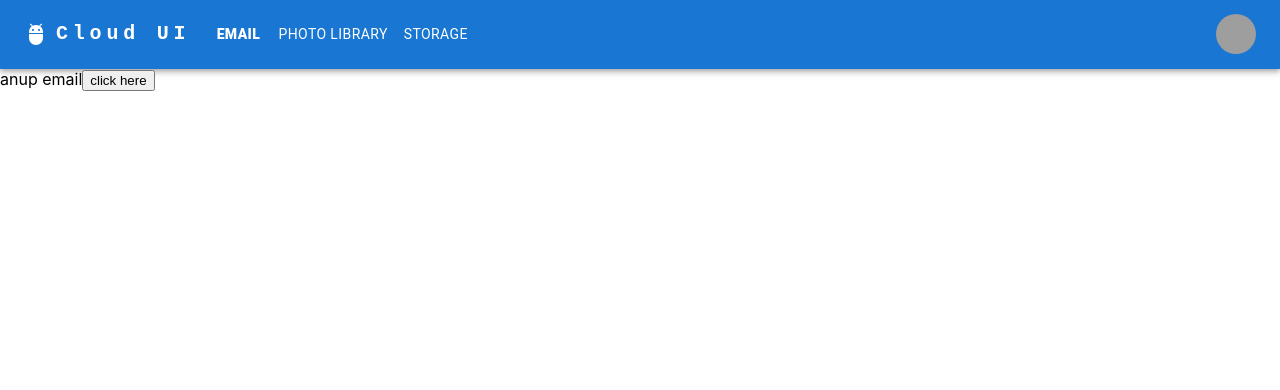
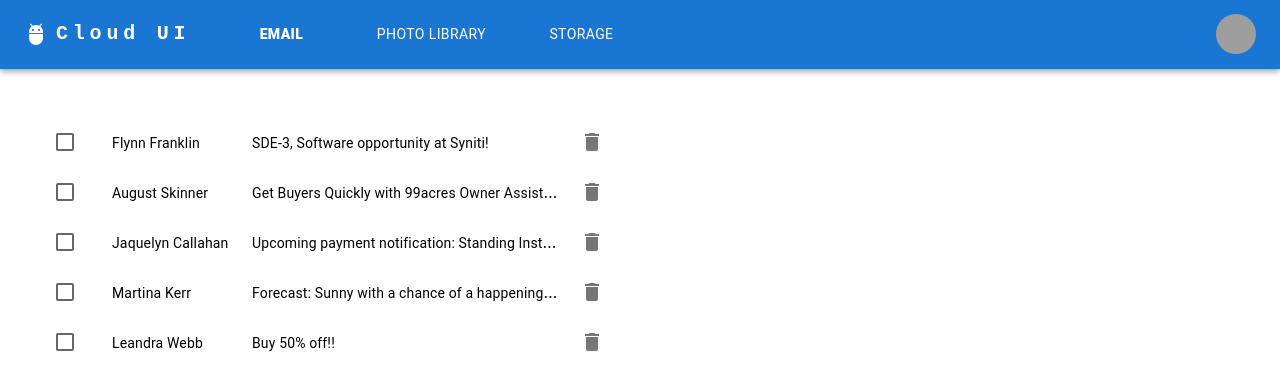
Before and after one commit to anoob09/cloud-application, a React (Create React App) app: page /email in a window 1280 px wide. Shown: the top 390 px of the page. Built offline with nearby package versions, Linux system fonts and the light colour scheme; grey boxes are pictures that could not be loaded.

Commit message:
add email page functionality
added email page functionality, handle single/multiple delete, update reducer

```diff
--- a/src/Layout.js
+++ b/src/Layout.js
@@ -1,10 +1,24 @@
-import React from "react";
+import React, { useEffect } from "react";
 import Routes from "./Routes";
 import TopNav from "./components/Topnav";
+import { fetchUserDetails, fetchUserEmails } from "./api/UserAPI.js";
+import { useDispatch } from 'react-redux';
+import { setUserDetails, setEmails } from './utils/appSlice.js';
 
 const Layout = () => {
+    const dispatch = useDispatch();
+    useEffect(() => {
+        const userDetails = fetchUserDetails();
+        dispatch(setUserDetails(userDetails));
+    }, []);
+
+    useEffect(() => {
+        const emails = fetchUserEmails();
+        dispatch(setEmails(emails));
+    }, []);
+
     return (
-        <div className="">
+        <div className="h-screen w-screen">
             <TopNav />
             <Routes />
             {/* <Footer /> */}
--- a/src/Routes.js
+++ b/src/Routes.js
@@ -6,12 +6,14 @@ import NotFound from "./pages/page404/NotFound";
 
 function App() {
   return (
+    <div className="p-10">
       <Routes>
         <Route path="/" element={<HomeLayout />} />
         <Route path="/email" element={<Email />} />
         <Route path="/photos" element={<Photo />} />
         <Route path="*" element={<NotFound />} />
       </Routes>
+      </div>
   );
 }
 
--- /dev/null
+++ b/src/api/UserAPI.js
@@ -0,0 +1,13 @@
+import UserData from '../mockdata/UserMetadata.json';
+import EmailList from '../mockdata/EmailList.json';
+
+export const fetchUserDetails = (userId) => {
+    // call api to fetch user details
+    console.log("fetch user details");
+    return UserData;
+}
+
+export const fetchUserEmails = (userId) => {
+    console.log("fetch user emails");
+    return EmailList;
+}
--- a/src/components/Topnav.js
+++ b/src/components/Topnav.js
@@ -15,7 +15,6 @@ import MenuItem from "@mui/material/MenuItem";
 import AdbIcon from "@mui/icons-material/Adb";
 import UserData from "../mockdata/UserMetadata.json";
 import { useLocation } from "react-router-dom";
-import { LocationSearching } from "@mui/icons-material";
 
 const pages = UserData["apps"];
 const settings = ["Profile", "Account", "Dashboard", "Logout"];
@@ -50,14 +49,14 @@ function TopNav(props) {
       <Container maxWidth="xl">
         <Toolbar disableGutters>
           <AdbIcon sx={{ display: { xs: "none", md: "flex" }, mr: 1 }} />
+          <Link to="/" style={removeUnderline}>
             <Typography
               variant="h6"
               noWrap
               component="a"
-            href="/"
               sx={{
                 mr: 2,
-              display: { xs: "none", md: "flex" },
+                display: { xs: "none", md: "flex", color: "white" },
                 fontFamily: "monospace",
                 fontWeight: 700,
                 letterSpacing: ".3rem",
@@ -67,7 +66,7 @@ function TopNav(props) {
             >
               Cloud UI
             </Typography>
-
+          </Link>
           <Box sx={{ flexGrow: 1, display: { xs: "flex", md: "none" } }}>
             <IconButton
               size="large"
@@ -125,14 +124,19 @@ function TopNav(props) {
           </Typography>
           <Box sx={{ flexGrow: 1, display: { xs: "none", md: "flex" } }}>
             {pages.map((page) => (
-              <Link
-                style={removeUnderline}
-                to={page["code"]}
-              >
+              <Link style={removeUnderline} to={page["code"]}>
                 <Button
                   key={page["code"]}
                   onClick={handleCloseNavMenu}
-                  sx={{ my: 2, color: "white", display: "block", fontWeight: location.pathname.endsWith(page["code"]) ? 800 : 400 }}
+                  sx={{
+                    my: 2,
+                    color: "white",
+                    width: "150px",
+                    display: "block",
+                    fontWeight: location.pathname.endsWith(page["code"])
+                      ? 800
+                      : 400,
+                  }}
                 >
                   {page["name"]}
                 </Button>
@@ -143,7 +147,7 @@ function TopNav(props) {
           <Box sx={{ flexGrow: 0 }}>
             <Tooltip title="Open settings">
               <IconButton onClick={handleOpenUserMenu} sx={{ p: 0 }}>
-                <Avatar alt="Remy Sharp" src="/static/images/avatar/2.jpg" />
+                <Avatar alt="John Doe" src="../../public/panda.jpg" />
               </IconButton>
             </Tooltip>
             <Menu
--- /dev/null
+++ b/src/components/UserDetailsCard.js
@@ -0,0 +1,36 @@
+import * as React from "react";
+import Card from "@mui/material/Card";
+import CardActions from "@mui/material/CardActions";
+import CardContent from "@mui/material/CardContent";
+import CardMedia from "@mui/material/CardMedia";
+import Button from "@mui/material/Button";
+import Typography from "@mui/material/Typography";
+import { useSelector } from "react-redux";
+
+export default function UserDetails() {
+  const userDetails = useSelector((store) => store.app.userDetails);
+
+  return (
+    <Card
+      sx={{ maxWidth: 345 }}
+      >
+      <CardMedia
+        sx={{ height: 140 }}
+        src="../../public/panda.jpg"
+        title="green iguana"
+      />
+      <CardContent>
+        <Typography gutterBottom variant="h5" component="div">
+          Welcome, {userDetails["name"]}
+        </Typography>
+        <Typography variant="body2" color="text.secondary">
+          {userDetails["email"]}
+        </Typography>
+      </CardContent>
+      <CardActions>
+        <Button size="small">Share</Button>
+        <Button size="small">Explore</Button>
+      </CardActions>
+    </Card>
+  );
+}
--- a/src/index.css
+++ b/src/index.css
@@ -1,3 +1,6 @@
+@tailwind base;
+@tailwind components;
+@tailwind utilities;
 body {
   margin: 0;
   font-family: -apple-system, BlinkMacSystemFont, 'Segoe UI', 'Roboto', 'Oxygen',
--- /dev/null
+++ b/src/mockdata/EmailList.json
@@ -0,0 +1,37 @@
+[
+    {
+        "id": 0,
+		"name": "Flynn Franklin",
+		"phone": "1-697-619-8076",
+		"email": "fringilla.est.mauris@icloud.edu",
+        "subject": "SDE-3, Software opportunity at Syniti!"
+	},
+	{
+        "id": 1,
+		"name": "August Skinner",
+		"phone": "1-540-632-4381",
+		"email": "libero.at.auctor@protonmail.net",
+        "subject": "Get Buyers Quickly with 99acres Owner Assist Services"
+	},
+	{
+        "id": 2,
+		"name": "Jaquelyn Callahan",
+		"phone": "1-876-846-7031",
+		"email": "iaculis.quis.pede@icloud.net",
+        "subject": "Upcoming payment notification: Standing Instructions."
+	},
+	{
+        "id": 3,
+		"name": "Martina Kerr",
+		"phone": "1-360-705-9914",
+		"email": "imperdiet.non.vestibulum@protonmail.com",
+        "subject": "Forecast: Sunny with a chance of a happening weekend 🤭"
+	},
+	{
+        "id": 4,
+		"name": "Leandra Webb",
+		"phone": "1-538-127-4184",
+		"email": "in.scelerisque@yahoo.couk",
+        "subject": "Buy 50% off!!"
+	}
+]
--- a/src/pages/email/Email.js
+++ b/src/pages/email/Email.js
@@ -1,18 +1,19 @@
-import React from "react";
+import React, { useEffect } from "react";
 import { useDispatch, useSelector } from 'react-redux'
-import { toggleMenu } from '../../utils/appSlice.js';
+import EmailList from "./EmailList.js";
+import { setEmails } from "../../utils/appSlice.js";
 
 const Email = () => {
+
     const dispatch = useDispatch();
-    const toggleMenuBar = () => {
-        dispatch(toggleMenu("sdasd"))
+    const emailList = useSelector(store => store.app.emails);
+    const deleteEmail = (toBeDeleted) => {
+        const remainingEmails = emailList.filter((email, index) => !toBeDeleted.includes(email["id"]));
+        dispatch(setEmails(remainingEmails))
     }
-    const isMenu = useSelector(store => store.app.isMenuOpen);
+
     return (
-        <div>
-            {isMenu} email
-            <button onClick={()=>toggleMenuBar()}>click here</button>
-        </div>
+        <EmailList emailList={emailList} deleteEmail={deleteEmail} />
     )
 };
 
--- /dev/null
+++ b/src/pages/email/EmailList.js
@@ -0,0 +1,108 @@
+import * as React from "react";
+import List from "@mui/material/List";
+import ListItem from "@mui/material/ListItem";
+import ListItemButton from "@mui/material/ListItemButton";
+import ListItemIcon from "@mui/material/ListItemIcon";
+import ListItemText from "@mui/material/ListItemText";
+import Checkbox from "@mui/material/Checkbox";
+import IconButton from "@mui/material/IconButton";
+import DeleteIcon from "@mui/icons-material/Delete";
+
+export default function EmailList({ emailList, deleteEmail }) {
+  const [toBeDeleted, setToBeDeleted] = React.useState([]);
+
+  const handleToggle = (value) => () => {
+    const currentIndex = toBeDeleted.indexOf(value);
+    const newChecked = [...toBeDeleted];
+    if (currentIndex === -1) {
+      newChecked.push(value);
+    } else {
+      newChecked.splice(currentIndex, 1);
+    }
+    setToBeDeleted(newChecked);
+  };
+
+  const deleteSingleEmail = (value) => {
+    deleteEmail([value]);
+    const currentIndex = toBeDeleted.indexOf(value);
+    const newChecked = [...toBeDeleted];
+    if (currentIndex !== -1) {
+      newChecked.splice(currentIndex, 1);
+    }
+    setToBeDeleted(newChecked);
+  };
+
+  return (
+    <List className="w-full max-w-xl" sx={{ bgcolor: "background.paper" }}>
+      {emailList.map((email, index) => {
+        const labelId = `checkbox-list-label-${index}`;
+
+        return (
+          <ListItem
+            key={index}
+            secondaryAction={
+              <IconButton onClick={
+                (e) => {
+                  e.preventDefault();
+                  deleteSingleEmail(email["id"])}} edge="end" aria-label="comments">
+                <DeleteIcon />
+              </IconButton>
+            }
+            disablePadding
+          >
+            <ListItemButton role={undefined} dense>
+              <ListItemIcon>
+                <Checkbox
+                  edge="start"
+                  onClick={handleToggle(email["id"])}
+                  checked={toBeDeleted.indexOf(email["id"]) !== -1}
+                  tabIndex={-1}
+                  disableRipple
+                  inputProps={{ "aria-labelledby": labelId }}
+                />
+              </ListItemIcon>
+              <ListItemText
+                id={labelId}
+                primary={email["name"]}
+                sx={{
+                  "& .MuiTypography-root": {
+                    whiteSpace: "nowrap",
+                    textOverflow: "ellipsis",
+                    display: "contents",
+                  },
+                }}
+                className="whitespace-nowrap text-ellipsis	overflow-hidden	block w-2"
+              />
+              <ListItemText
+                sx={{
+                  "& .MuiTypography-root": {
+                    whiteSpace: "nowrap",
+                    textOverflow: "ellipsis",
+                    display: "contents",
+                  },
+                }}
+                className="mr-2 w-44 whitespace-nowrap text-ellipsis overflow-hidden "
+                id={labelId}
+                primary={email["subject"]}
+              />
+            </ListItemButton>
+          </ListItem>
+        );
+      })}
+      {toBeDeleted.length > 0 && (
+        <ListItem key={emailList.length}>
+          <IconButton
+            edge="start"
+            aria-label="comments"
+            onClick={() => {
+              deleteEmail(toBeDeleted);
+              setToBeDeleted([]);
+            }}
+          >
+            <DeleteIcon />
+          </IconButton>
+        </ListItem>
+      )}
+    </List>
+  );
+}
--- a/src/pages/home/HomeLayout.js
+++ b/src/pages/home/HomeLayout.js
@@ -1,12 +1,9 @@
 import React from "react";
-import UserData from '../../mockdata/UserMetadata.json'
+import UserDetails from "../../components/UserDetailsCard";
+const HomeLayout = () => {
 
-const HomeLayout = () => {
-    const userData = UserData;
     return (
-        <div>
-            HomeLayout
-        </div>
+       <UserDetails />
     )
 };
 
--- a/src/utils/appSlice.js
+++ b/src/utils/appSlice.js
@@ -3,8 +3,10 @@ import { createSlice } from "@reduxjs/toolkit";
 const appSlice = createSlice({
     name: 'app',
     initialState: {
+        userDetails: {},
         isMenuOpen: "anup",
         activeApp: "",
+        emails: []
     },
     reducers: {
         toggleMenu: (state, data) => {
@@ -15,6 +17,12 @@ const appSlice = createSlice({
         },
         setActiveApp: (state, data) => {
             state.activeApp = data.payload
+        },
+        setUserDetails: (state, data) => {
+            state.userDetails = data.payload
+        },
+        setEmails: (state, data) => {
+            state.emails = data.payload
         }
     }
 })
@@ -22,5 +30,7 @@ const appSlice = createSlice({
 export const {
     toggleMenu,
     closeMenu,
-    setActiveApp } = appSlice.actions;
+    setActiveApp,
+    setUserDetails,
+    setEmails } = appSlice.actions;
 export default appSlice.reducer
```
Also changed, not shown: public/panda.jpg (added). Lines whose indentation alone changed are shown as unchanged.
